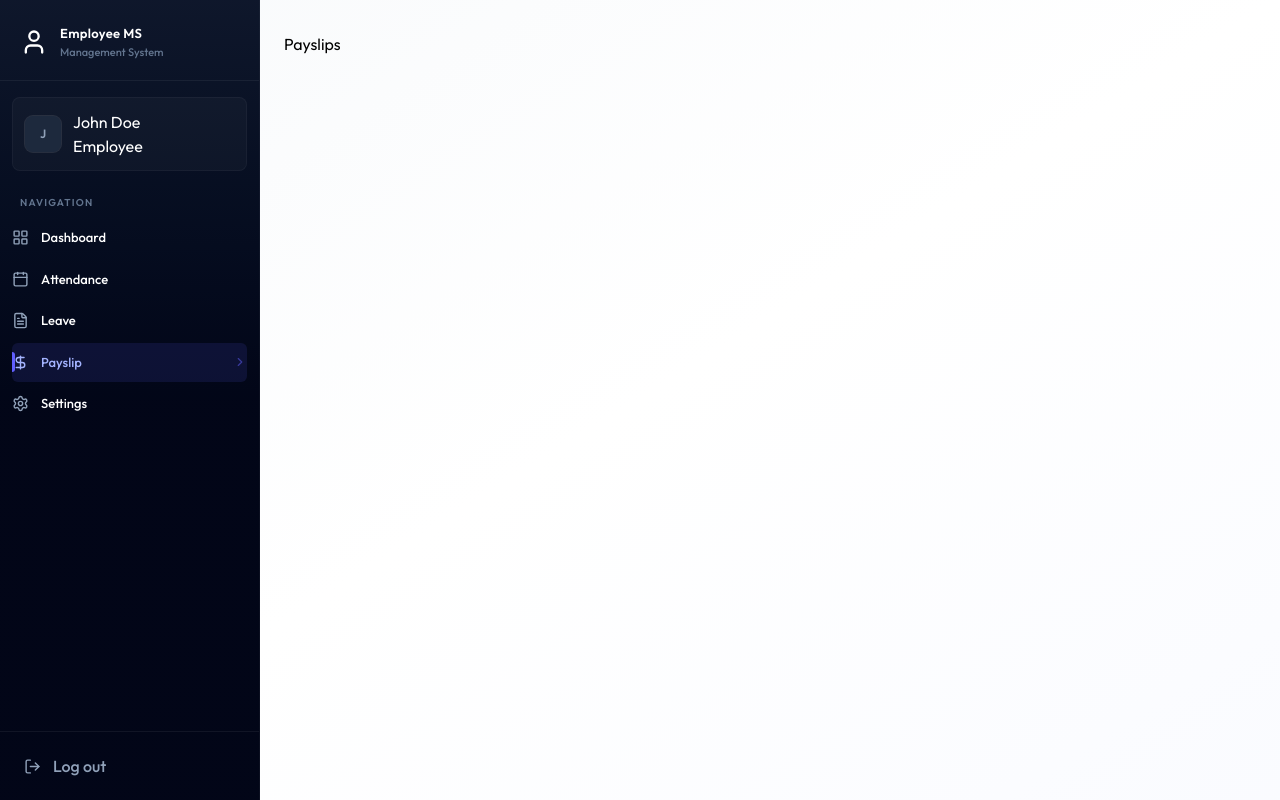
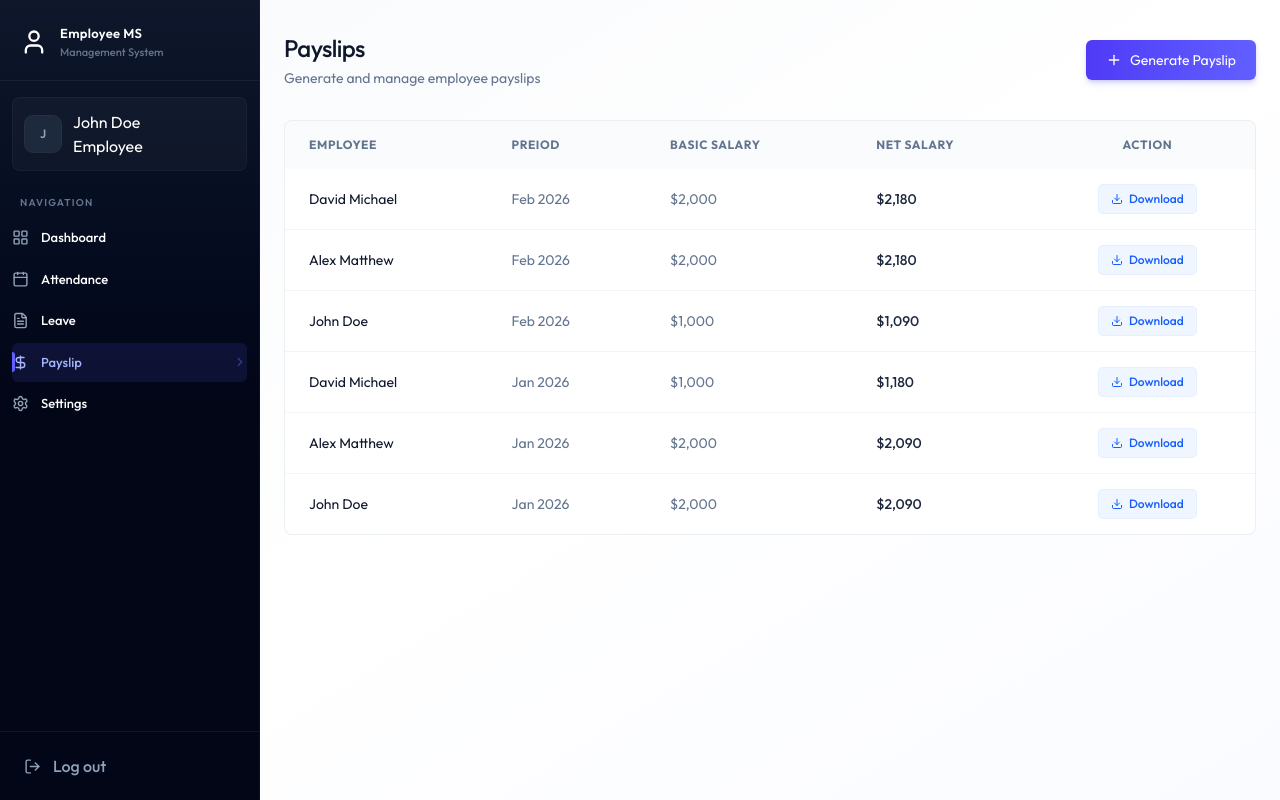
Before and after one commit to btcxinchao/FullStack-EMS, a React (Vite) app in the folder client/: page /payslips in a window 1280 px wide. Built offline with nearby package versions, Linux system fonts and the light colour scheme.

Commit message:
payslips page UI completed

```diff
--- /dev/null
+++ b/client/src/components/payslip/GeneratePayslipForm.jsx
@@ -0,0 +1,100 @@
+import { Loader2, Plus, X } from "lucide-react"
+import { useState } from "react"
+
+const GeneratePayslipForm = ({ employees, onSuccess }) => {
+    const [isOpen, setIsOpen] = useState(false)
+    const [loading, setLoading] = useState(false)
+
+    if (!isOpen) return (
+        <button onClick={() => setIsOpen(true)} className="btn-primary flex items-center gap-2">
+            <Plus className="w-4 h-4" /> Generate Payslip
+        </button>
+    )
+    const handleSubmit = async (e) => {
+        e.preventDefault()
+    }
+    return (
+        <div className='fixed inset-0 bg-black/40 backdrop-blur-sm flex items-center justify-center z-50 p-4'>
+            <div className='card max-w-lg w-full p-6 animate-slide-up'>
+                <div className='flex justify-between items-center mb-6'>
+                    <h3 className='text-lg font-bold text-slate-900'>Generate Monthly Payslip</h3>
+                    <button
+                        onClick={() => setIsOpen(false)}
+                        className='text-slate-400 hover:text-slate-600 p-1'>
+                        <X size={20} />
+                    </button>
+                </div>
+                <form onSubmit={handleSubmit} className="space-y-4">
+                    {/* select employee  */}
+                    <div>
+                        <label htmlFor="" className="block text-sm font-medium  text-slate-700 mb-2">
+                            Employee
+                        </label>
+                        <select name="Employee" id="" required>
+                            {employees.map((e)=>(
+                                <option key={e.id} value={e.id}>
+                                    {e.firstName} {e.lastName} {e.position}
+                                </option>
+                            ))}
+                        </select>
+                    </div>
+                    {/* select month &  year  */}
+                    <div className="grid grid-cols-2 gap-4 ">
+                        <div >
+                            <label htmlFor="" block text-sm font-medium  text-slate-700 mb-2>
+                                Month
+                            </label>
+                            <select name="" id="">
+                                {Array.from({length: 12}, (_,i ) => i+1).map((m)=>(
+                                    <option value="m" key={m}>
+                                        {m}
+                                    </option>
+                                ))}
+                            </select>
+                        </div>
+                        <div>
+                            <label  className="block text-sm font-medium text-slate-700 mb-2">
+                                Year
+                            </label>
+                            <input type="number" name="year" defaultValue={new Date().getFullYear()} />
+                        </div>
+                    </div>
+                    {/* Basic Salary */}
+                    <div>
+                        <label  className="block text-sm font-medium text-slate-700 mb-2">
+                                Basic Salary
+                            </label>
+                            <input type="number" name="basicSalary" required placeholder="5000"/>
+                    </div>
+
+                    {/* allowances & deductions*/}
+                    <div className="grid grid-cols-2 gap-4 ">
+                       <div>
+                         <label  className="block text-sm font-medium text-slate-700 mb-2">
+                                Allowances
+                            </label>
+                            <input type="number" name="allowances" required defaultValue="0"/>
+                       </div>
+                       <div>
+                         <label  className="block text-sm font-medium text-slate-700 mb-2">
+                                Deductions
+                            </label>
+                            <input type="number" name="deductions" required defaultValue="0"/>
+                       </div>
+                    </div>
+                    {/* button  */}
+                    <div className="flex justify-end pt-2 gap-3">
+                        <button className="btn-secondary" onClick={()=> setIsOpen(false)} type="button">Cancel</button>
+                        <button className="btn-primary flex items-center" disabled={loading} type="submit">
+                            {loading && <Loader2 className="w-4 h-4 mr-2 animate-spin"/>}
+                            Generate
+                        </button>
+                    </div>
+                </form>
+            </div>
+        </div>
+
+    )
+}
+
+export default GeneratePayslipForm
--- /dev/null
+++ b/client/src/components/payslip/PayslipList.jsx
@@ -0,0 +1,62 @@
+import { format } from "date-fns"
+import { Download } from "lucide-react"
+const PayslipList = ({ payslips, isAdmin }) => {
+  return (
+    <div className="card overflow-hidden">
+      <div className="overflow-x-auto">
+        <table className="table-modern">
+          <thead>
+            <tr>
+              {isAdmin && <th>Employee</th>}
+              <th>Preiod</th>
+              <th>Basic Salary</th>
+              <th>Net Salary </th>
+
+              {isAdmin ? <th className="text-center">Action</th> : <th className="text-center">Action</th>}
+            </tr>
+          </thead>
+          <tbody>
+            {payslips.length === 0 ? (
+              <tr>
+                <td colSpan={isAdmin ? 5 : 4} className="text-center py-12 text-slate-400">
+                  No payslips found
+                </td>
+              </tr>
+            ) : (
+              payslips.map((payslip) => (
+                <tr key={payslip._id || payslip.id}>
+                  {isAdmin && (
+                    <td className="text-slate-900">
+                      {payslip.employee?.firstName} {payslip.employee?.lastName}
+                    </td>
+                  )}
+                  <td className="text-slate-500">
+                    {format(new Date(payslip.year, payslip.month - 1), "MMM yyyy")}
+                  </td>
+                  <td className="text-slate-500">
+                    ${payslip.basicSalary?.toLocaleString()}
+                  </td>
+                  <td className="text-slate-800  font-medium">
+                    ${payslip.netSalary?.toLocaleString()}
+                  </td>
+
+                  <td className='text-center'>
+                    <button
+                      onClick={() => window.open(`/print/payslips/${payslip._id || payslip.id}`)}
+                      className='inline-flex items-center px-3 py-1.5 text-xs font-medium rounded text-blue-600 bg-blue-50 hover:bg-blue-100 transition-colors ring-1 ring-blue-600/10'>
+                      <Download className="w-3 h-3 mr-1.5" /> Download
+                    </button>
+                  </td>
+
+
+                </tr>
+              ))
+            )}
+          </tbody>
+        </table>
+      </div>
+    </div>
+  )
+}
+
+export default PayslipList
--- a/client/src/pages/Payslips.jsx
+++ b/client/src/pages/Payslips.jsx
@@ -1,7 +1,48 @@
+import { useCallback, useState ,useEffect} from "react"
+import { dummyPayslipData, dummyEmployeeData } from "../assets/assets";
+import Loading from "../components/Loading";
+import PayslipList from "../components/payslip/PayslipList";
+import GeneratePayslipForm from "../components/payslip/GeneratePayslipForm";
 
 const Payslips = () => {
+  const [payslips, setPayslips] = useState([])
+  const [employees, setEmployees] = useState([])
+  const [loading, setLoading] = useState(true)
+  const isAdmin = true
+
+  const fetchPayslips = useCallback(async () => {
+    setPayslips(dummyPayslipData)
+    setTimeout(() => {
+      setLoading(false)
+    }, 1000)
+  }, [])
+useEffect(() => {
+  fetchPayslips()
+}, [fetchPayslips])
+
+useEffect(() => {
+  if (isAdmin) setEmployees(dummyEmployeeData)
+}, [isAdmin])
+
+if (loading) return <Loading />
+
+
   return (
-    <div>Payslips</div>
+    <div className="animate-fade-in">
+  <div className="flex flex-col sm:flex-row justify-between items-start sm:items-center gap-4 mb-8">
+    <div>
+      <h1 className="page-title">Payslips</h1>
+      <p className="page-subtitle">
+        {isAdmin
+          ? "Generate and manage employee payslips"
+          : "Your payslip history"}
+      </p>
+    </div>
+    {isAdmin && <GeneratePayslipForm onSuccess={fetchPayslips} employees={employees} />}
+  </div>
+  <PayslipList isAdmin={isAdmin} payslips={payslips} />
+</div>
+
   )
 }
 
```
